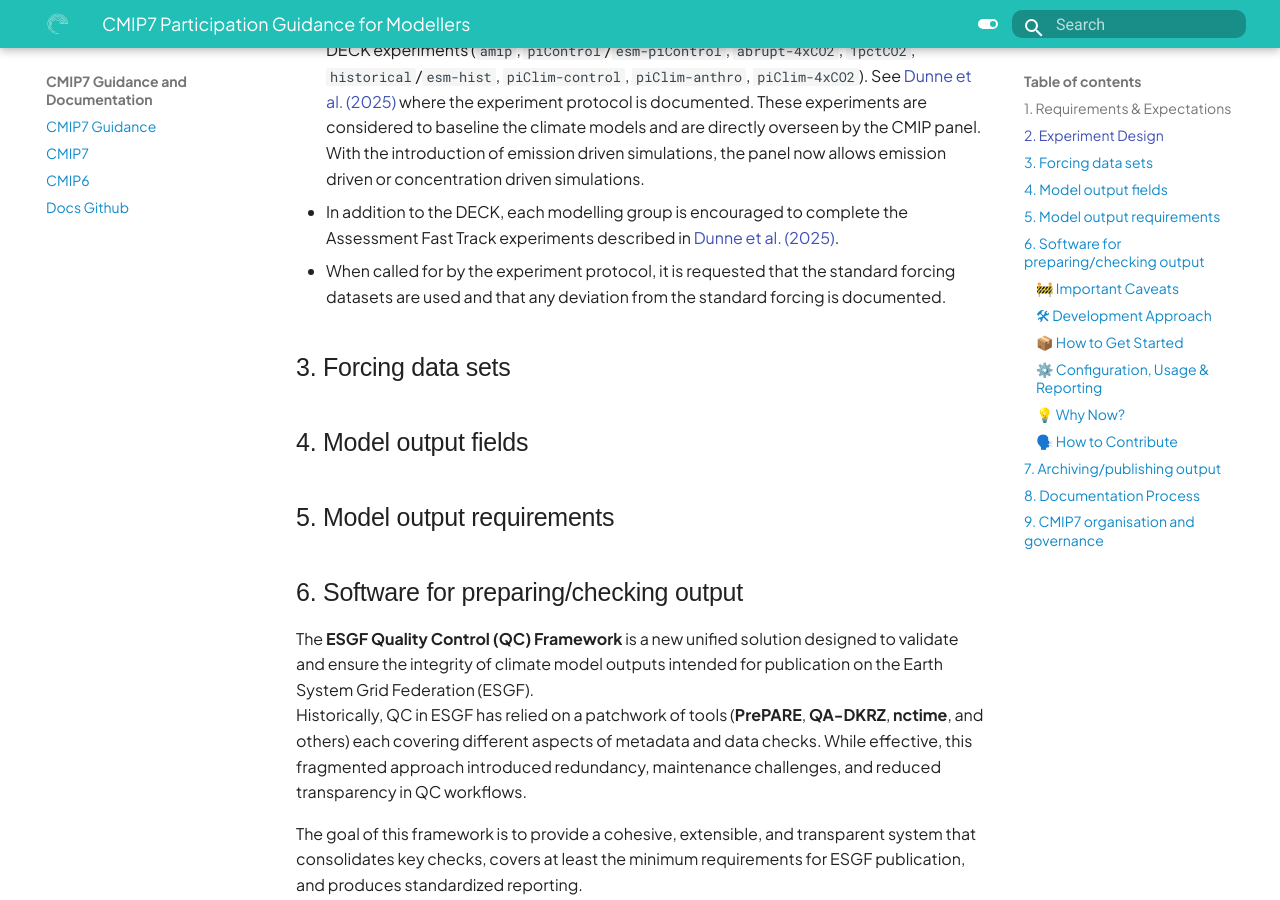
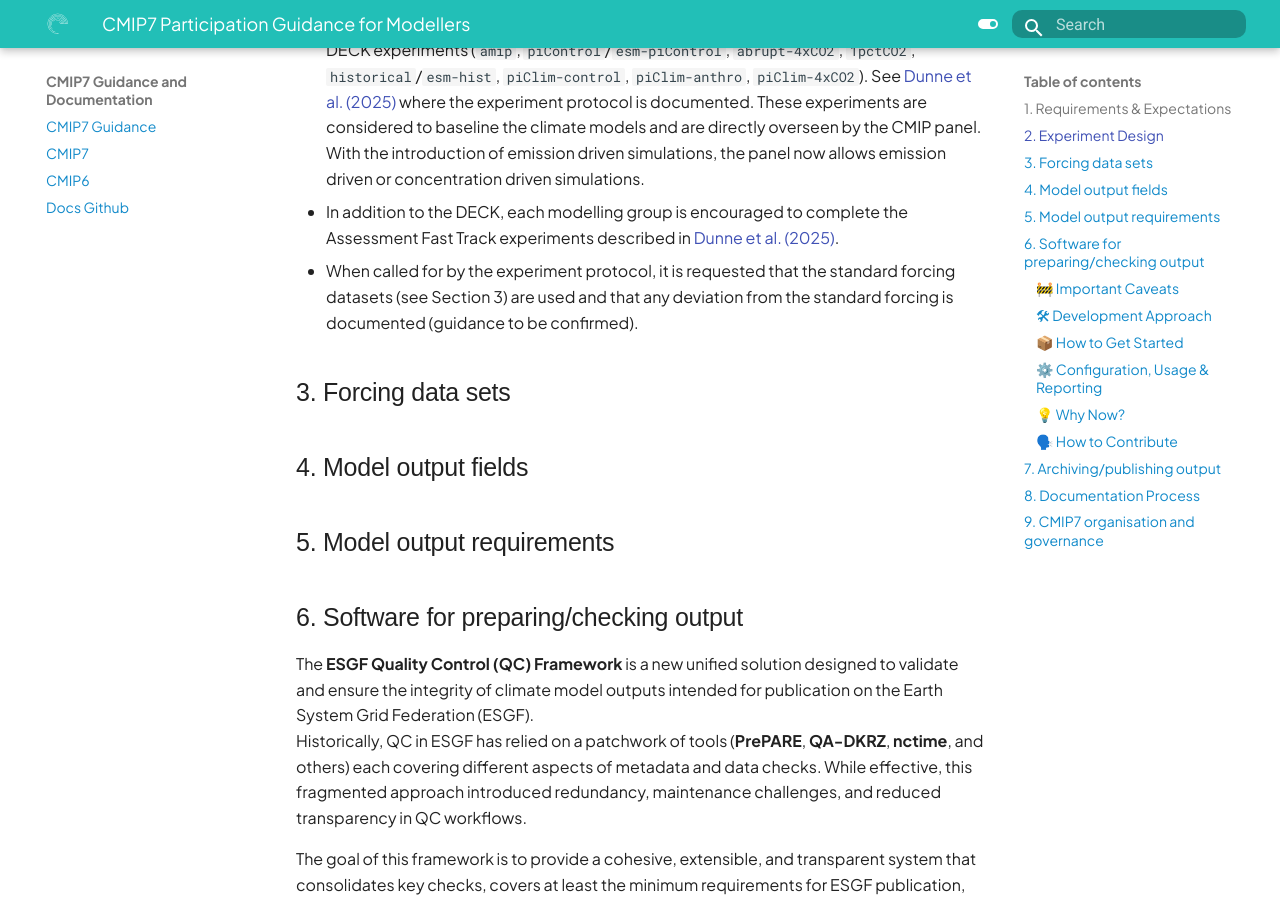
Before and after one commit to WCRP-CMIP/cmip7-guidance, an MkDocs documentation site: the page built from docs/CMIP7/guidance_for_modellers.md, in a window 1280 px wide and 900 px high, scrolled down 1241 px. Built offline with MkDocs 1.6.1 and Material for MkDocs 9.7.7, drawn with Linux system fonts in a browser that asks for light colours; some web fonts are replaced.

Commit message:
#3: response to review comments

```diff
--- a/docs/CMIP7/guidance_for_modellers.md
+++ b/docs/CMIP7/guidance_for_modellers.md
@@ -63,8 +63,8 @@ of the overall design and scientific strategy provided in the lead article of th
   With the introduction of emission driven simulations, the panel now allows emission driven or concentration driven simulations.
 -	In addition to the DECK, each modelling group is encouraged to complete the Assessment Fast Track experiments described in
   [Dunne et al. (2025)]( https://doi.org/10.5194/gmd-18-6671-2025).
--	When called for by the experiment protocol, it is requested that the standard forcing datasets are used and that any deviation
-  from the standard forcing is documented.
+-	When called for by the experiment protocol, it is requested that the standard forcing datasets (see Section 3) are used
+  and that any deviation from the standard forcing is documented (guidance to be confirmed).
 
 ## 3.  Forcing data sets
 ## 4.  Model output fields
```
